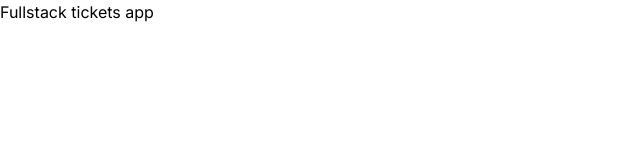
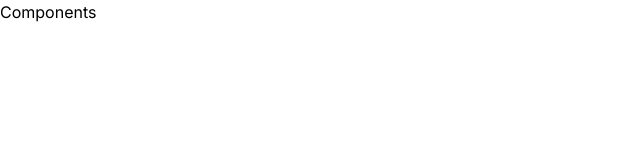
Before and after one commit to Muhammad-Umar-Khan/tickets_fs, a Next.js app: page / in a window 1280 px wide. Shown: the top 160 px of the page, without its empty margins (0-640 px from the left). Built offline with nearby package versions, Linux system fonts and the light colour scheme.

Commit message:
exclude from a route inside app

```diff
--- /dev/null
+++ b/app/(components)/Input.tsx
@@ -0,0 +1,4 @@
+const Input = () => {
+  return <input className="w-20  border" />;
+};
+export default Input;
--- /dev/null
+++ b/app/(components)/page.tsx
@@ -0,0 +1,4 @@
+const Components = () => {
+  return <h1>Components</h1>;
+};
+export default Components;
--- a/app/page.tsx
+++ b/app/page.tsx
@@ -1,3 +1,11 @@
+import { Fragment } from "react";
+import Input from "./(components)/Input";
+
 export default function Home() {
-  return <h1>Fullstack tickets app</h1>;
+  return (
+    <Fragment>
+      <Input />
+      <h1>Fullstack tickets app</h1>
+    </Fragment>
+  );
 }
```
